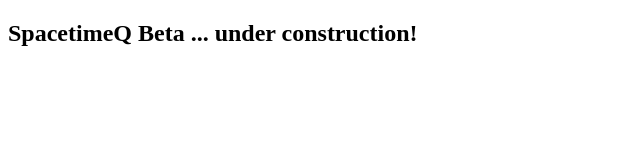
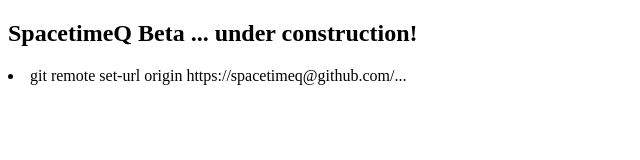
Before and after one commit to spacetimeq/spacetimeq.github.io, a plain HTML site: page index.html in a window 1280 px wide. Shown: the whole page, without its empty margins (0-640 px from the left). Drawn offline with Linux system fonts and the light colour scheme.

Commit message:
permission error: $ git remote set-url origin https://spacetimeq@github.com/...

```diff
--- a/index.html
+++ b/index.html
@@ -6,5 +6,6 @@
 </head>
 <body>
   <h2>SpacetimeQ Beta ... under construction!</h2>
+  <li>git remote set-url origin https://spacetimeq@github.com/...</li>
 </body>
 </html>
```
